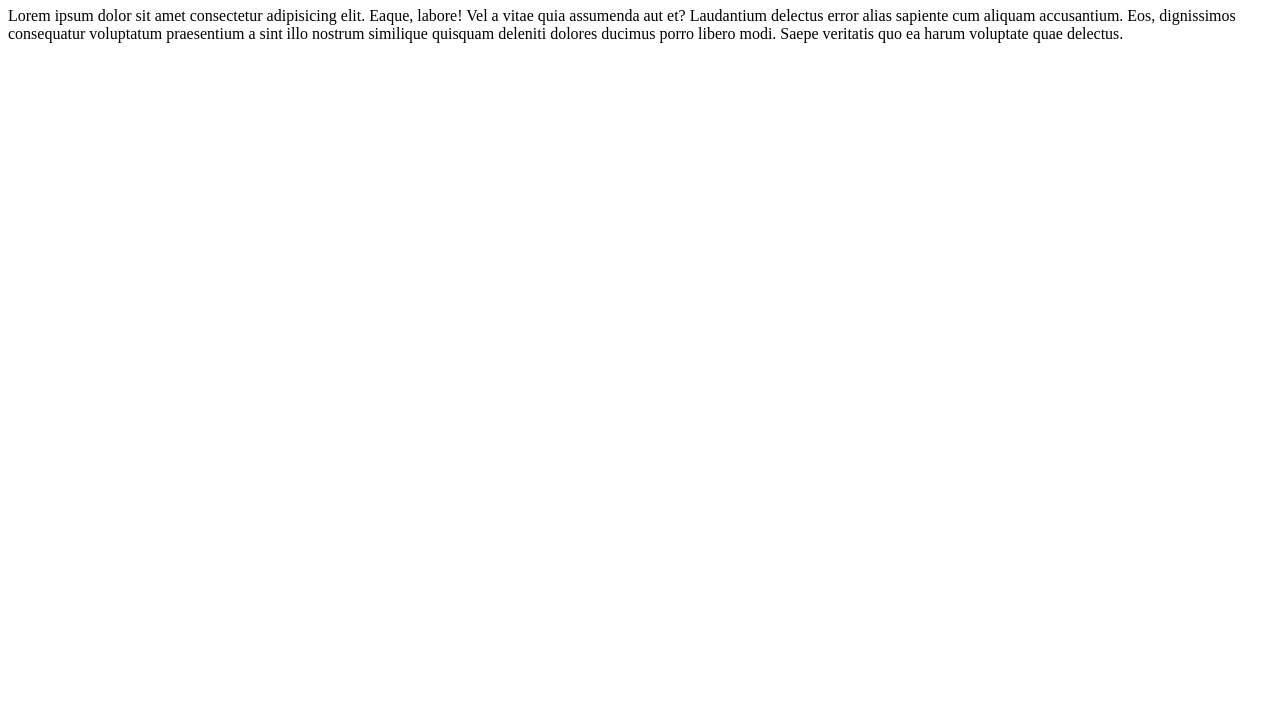
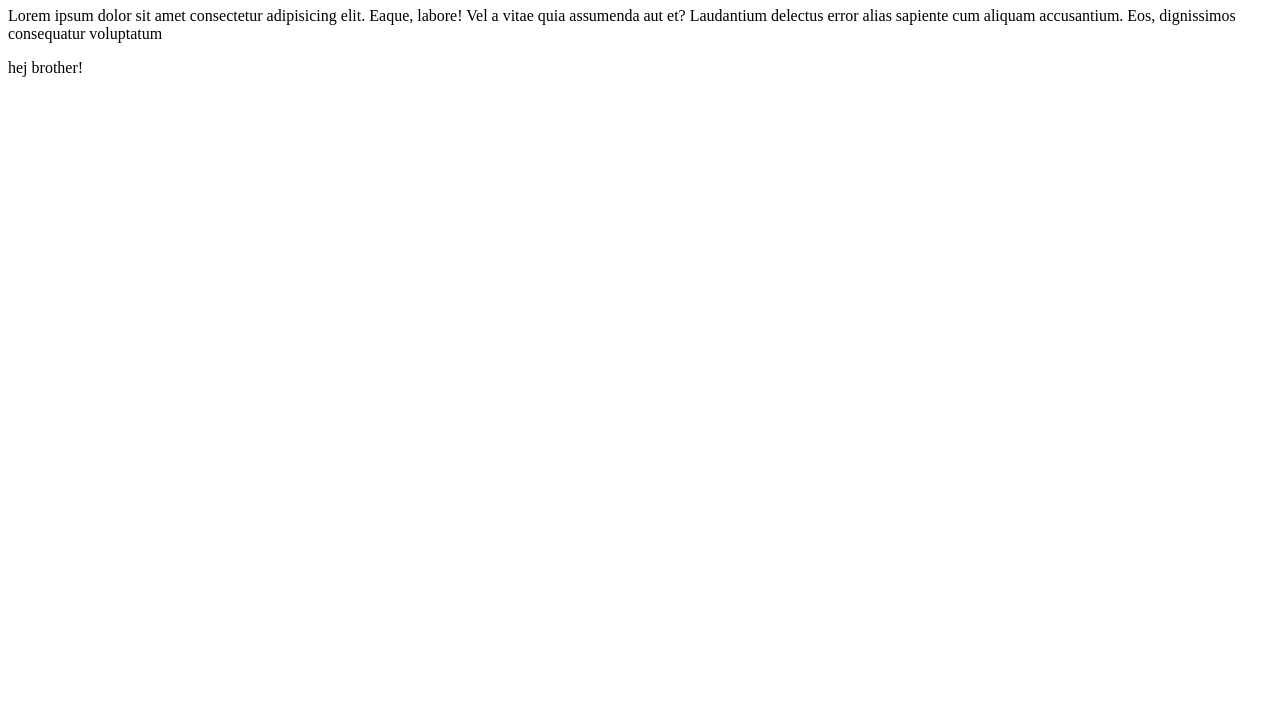
Before and after one commit to Ayedeeq/git_test, a plain HTML site: page index.html in a window 1280 px wide. Shown: the part 73-800 px from the top of the page. Drawn offline with Linux system fonts and the light colour scheme.

Commit message:
Edit index.html

```diff
--- a/index.html
+++ b/index.html
@@ -11,9 +11,7 @@
       Lorem ipsum dolor sit amet consectetur adipisicing elit. Eaque, labore!
       Vel a vitae quia assumenda aut et? Laudantium delectus error alias
       sapiente cum aliquam accusantium. Eos, dignissimos consequatur voluptatum
-      praesentium a sint illo nostrum similique quisquam deleniti dolores
-      ducimus porro libero modi. Saepe veritatis quo ea harum voluptate quae
-      delectus.
     </p>
+    <p>hej brother!</p>
   </body>
 </html>
```
